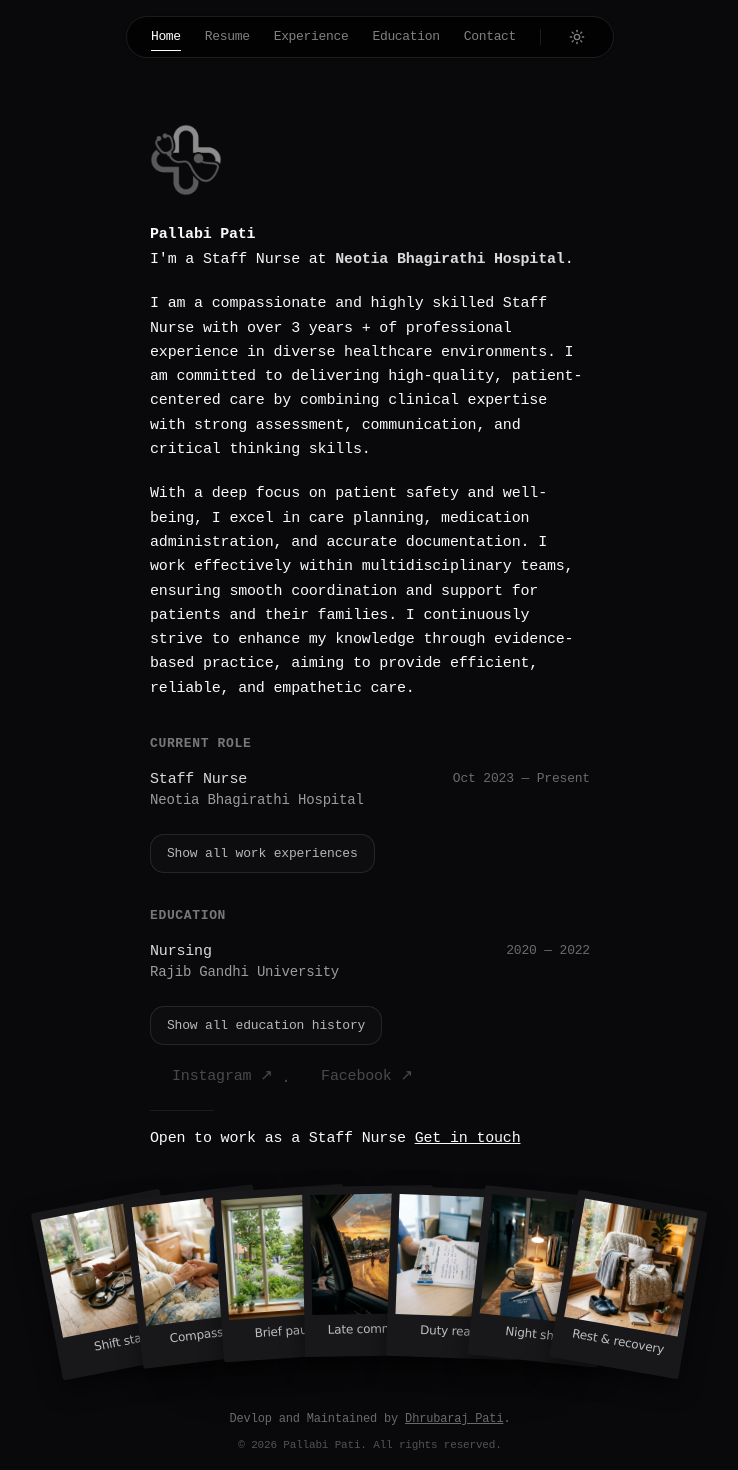
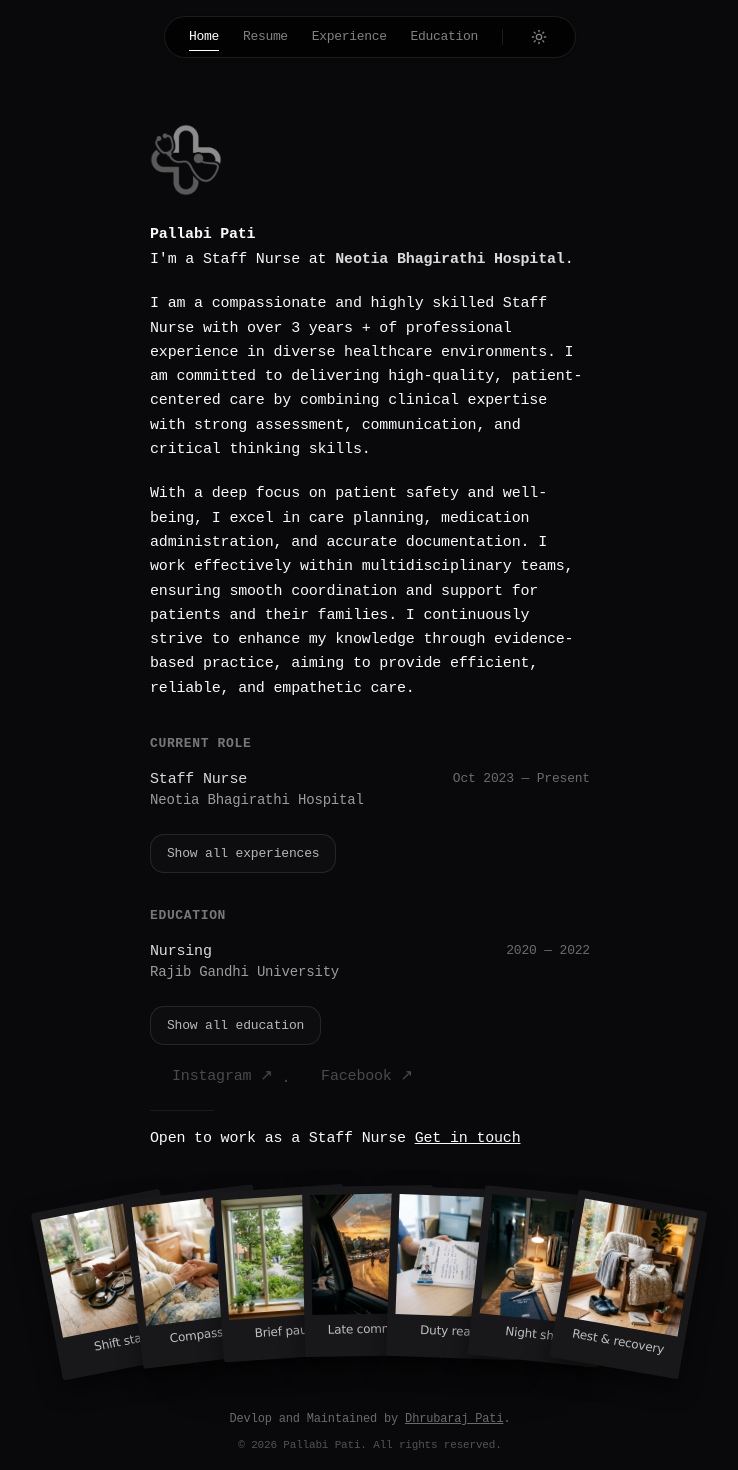
Before and after one commit to codewithdhruba01/PallabiPortfolio, a React (Vite) app: page / in a window 1280 px wide. Shown: the top 1470 px of the page, without its empty margins (270-1008 px from the left). Built offline with nearby package versions, Linux system fonts and the light colour scheme; some icons are missing.

Commit message:
refactor: remove contact link from navbar and update experience and education button labels

```diff
--- a/src/components/navbar.tsx
+++ b/src/components/navbar.tsx
@@ -16,7 +16,6 @@ export function Navbar({ currentView, setView }: NavbarProps) {
     { id: "resume", label: "Resume" },
     { id: "experience", label: "Experience" },
     { id: "education", label: "Education" },
-    { id: "contact", label: "Contact" },
   ];
 
   return (
--- a/src/pages/Home.tsx
+++ b/src/pages/Home.tsx
@@ -71,7 +71,7 @@ export function Home({ setView, shouldReduceMotion }: HomeProps) {
                 onClick={() => setView("experience")}
                 className="inline-flex items-center justify-center py-2 px-4 text-[13px] font-medium text-black/70 dark:text-white/70 bg-black/2 dark:bg-white/2 border border-black/5 dark:border-white/10 rounded-xl hover:bg-black/5 dark:hover:bg-white/5 transition-all duration-200"
               >
-                Show all work experiences
+                Show all experiences
               </button>
             </div>
           </div>
@@ -99,7 +99,7 @@ export function Home({ setView, shouldReduceMotion }: HomeProps) {
                 onClick={() => setView("education")}
                 className="inline-flex items-center justify-center py-2 px-4 text-[13px] font-medium text-black/70 dark:text-white/70 bg-black/2 dark:bg-white/2 border border-black/5 dark:border-white/10 rounded-xl hover:bg-black/5 dark:hover:bg-white/5 transition-all duration-200"
               >
-                Show all education history
+                Show all education
               </button>
             </div>
           </div>
```
